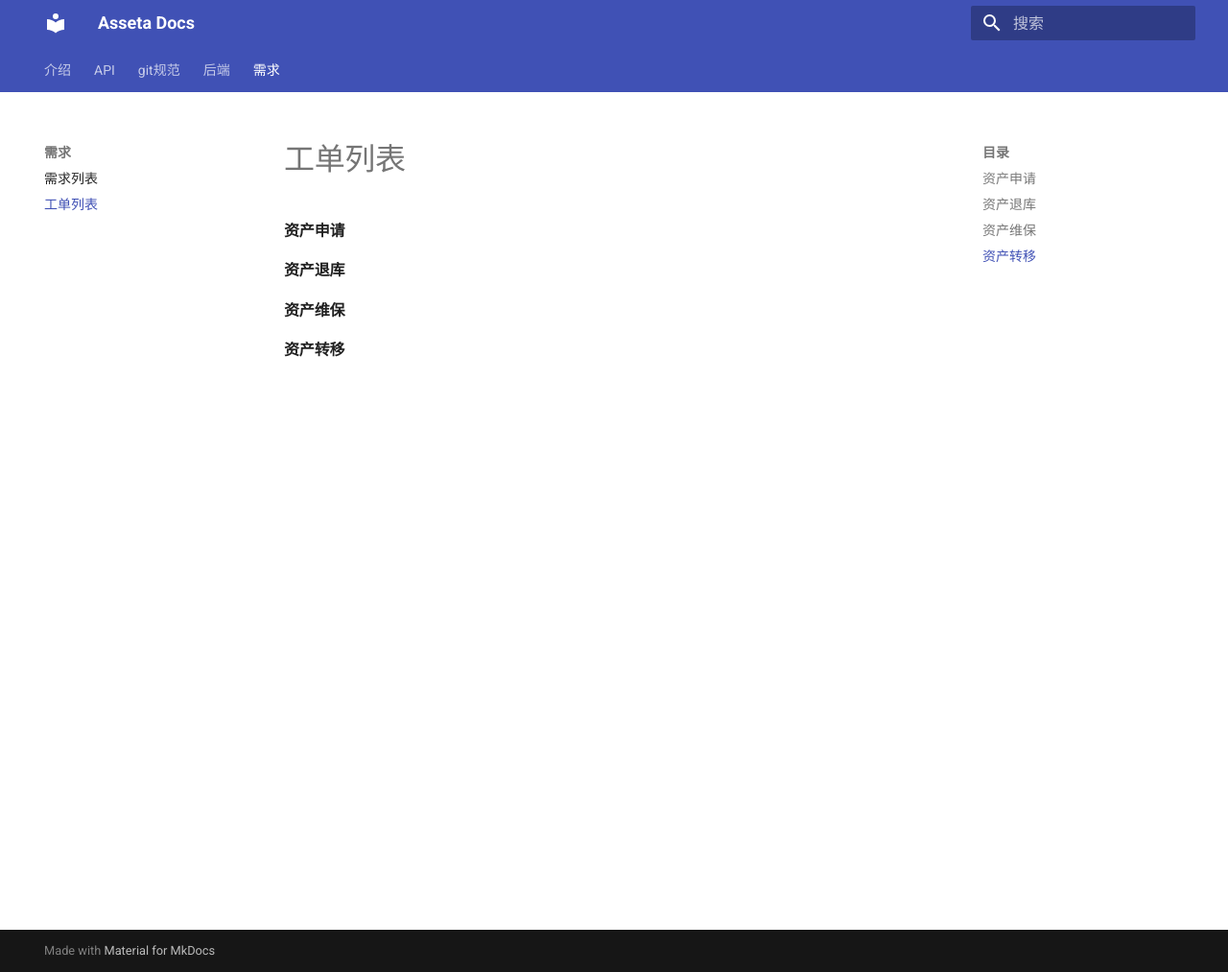
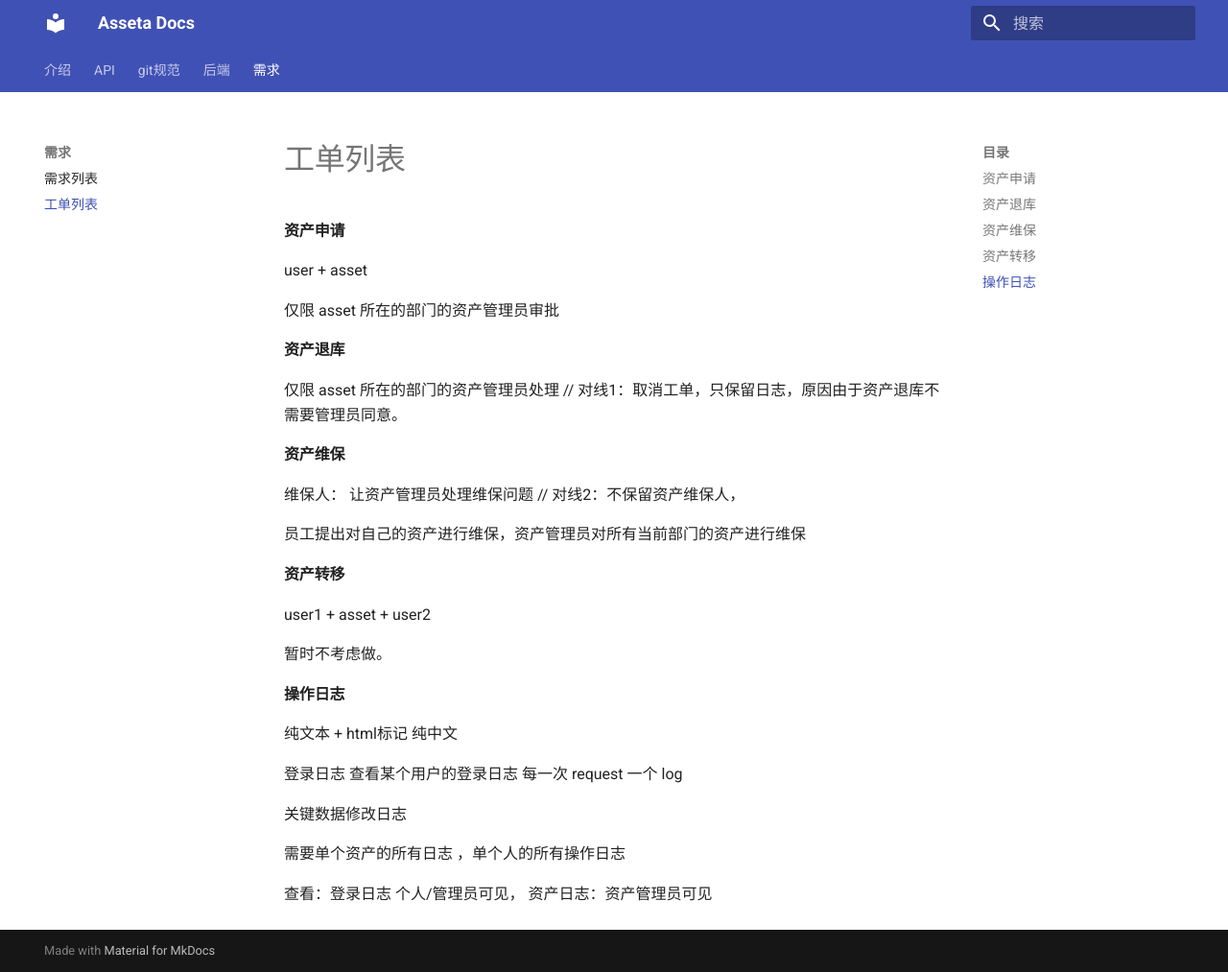
Before and after one commit to kuritas/asseta-docs, an MkDocs documentation site: the page built from docs/requirement/ticket.md, in a window 1280 px wide and 1013 px high. Shown: the whole window at 96% size. Built offline with MkDocs 1.6.1 and Material for MkDocs 9.7.7, drawn with Linux system fonts in a browser that asks for light colours.

Commit message:
add ticket

```diff
--- a/docs/requirement/ticket.md
+++ b/docs/requirement/ticket.md
@@ -1,13 +1,33 @@
 #### 资产申请
 
+user + asset
 
+仅限 asset 所在的部门的资产管理员审批
 
 #### 资产退库
 
-
+仅限 asset 所在的部门的资产管理员处理 // 对线1：取消工单，只保留日志，原因由于资产退库不需要管理员同意。
 
 #### 资产维保
 
+维保人：    让资产管理员处理维保问题 // 对线2：不保留资产维保人，
 
+员工提出对自己的资产进行维保，资产管理员对所有当前部门的资产进行维保
 
 #### 资产转移
+
+user1 + asset + user2
+
+暂时不考虑做。
+
+#### 操作日志
+
+纯文本 + html标记 纯中文
+
+登录日志 查看某个用户的登录日志 每一次 request 一个 log
+
+关键数据修改日志
+
+需要单个资产的所有日志 ，单个人的所有操作日志
+
+查看：登录日志 个人/管理员可见，  资产日志：资产管理员可见
```
